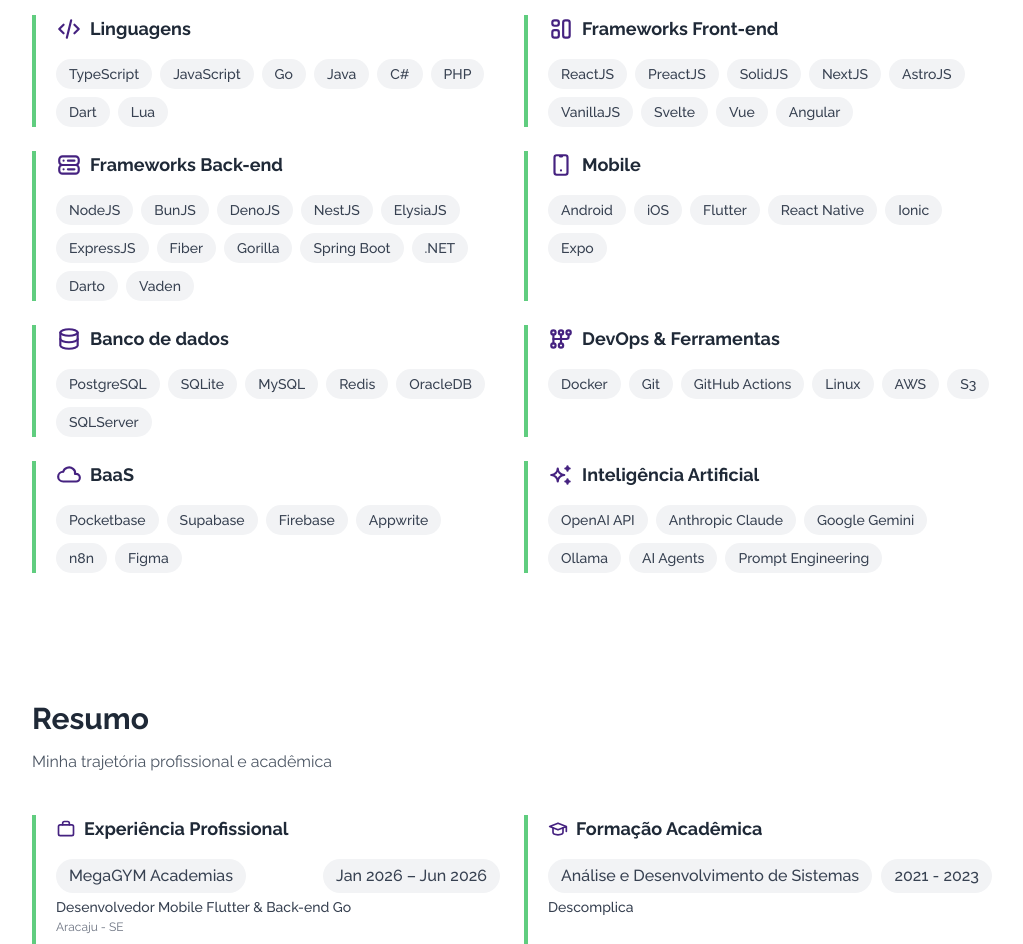
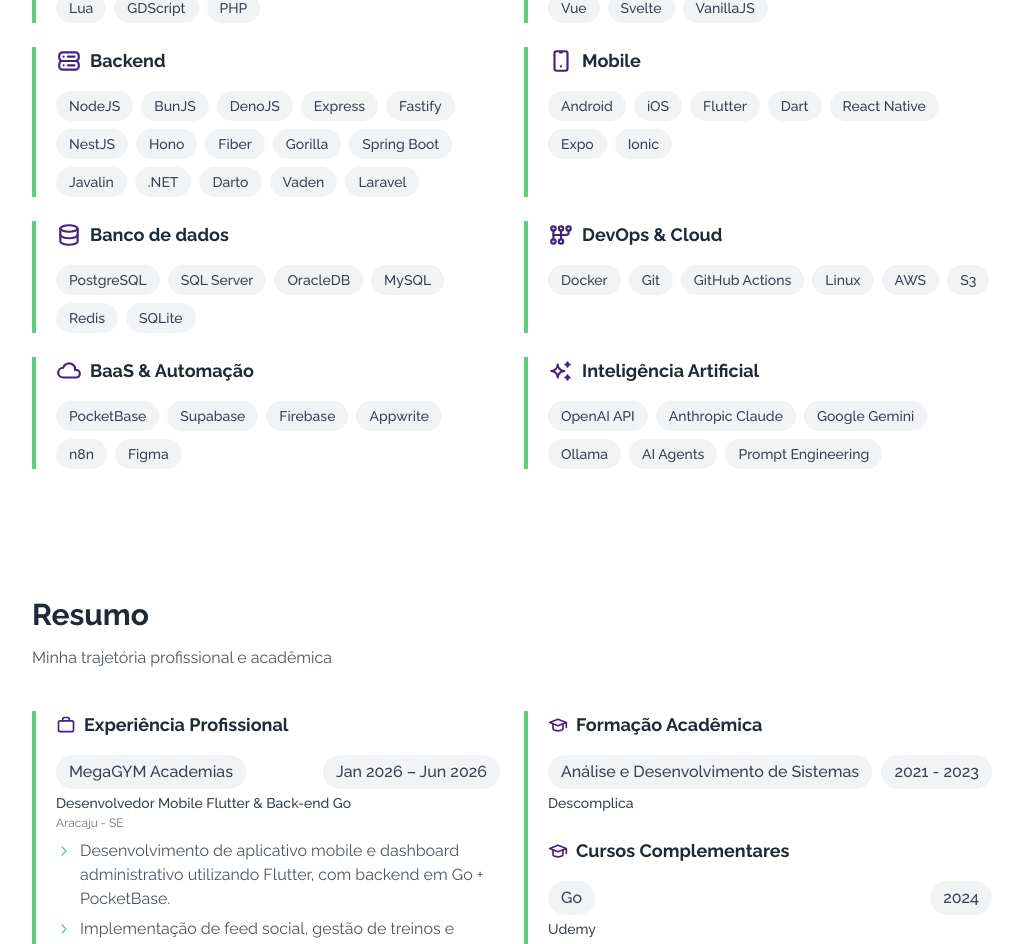
Before and after one commit to matheusoreis/matheusoreis.github.io, a React (Vite) app: page / in a window 1280 px wide. Shown: the part 1645-2589 px from the top of the page, without its empty margins (128-1151 px from the left). Built offline with nearby package versions, Linux system fonts and the light colour scheme.

Commit message:
Melhorias nos textos e organização geral

```diff
--- a/src/main.tsx
+++ b/src/main.tsx
@@ -18,7 +18,7 @@
 import { Sparkles } from "./app/components/icons/sparkles"
 import { User } from "./app/components/icons/user"
 import type { AppData } from "./app/types"
-import AOS from 'aos'
+import AOS from "aos"
 
 import "./index.css"
 import "aos/dist/aos.css"
@@ -28,23 +28,36 @@
     name: "Matheus Reis",
     backgroundImage: heroBg,
     typedStrings: [
-      "Desenvolvedor JavaScript",
-      "Desenvolvedor TypeScript",
-      "Desenvolvedor Dart",
-      "Desenvolvedor Java",
-      "Desenvolvedor C#",
-      "Desenvolvedor GO",
-      "Desenvolvedor Godot",
+      "Desenvolvedor Fullstack",
+      "Desenvolvedor Mobile",
+      "Desenvolvedor Backend",
+      "Desenvolvedor Frontend",
+      "Flutter Developer",
+      "Go Developer",
+      "TypeScript Developer",
       "Designer UX/UI",
-      "IA Cleaning",
-      "Prompt Engineer"
+      "AI Engineer",
+      "Prompt Engineer",
     ],
     socialLinks: [
-      { label: "WhatsApp", href: "https://wa.me/5579991045415", icon: <BrandWhatsApp size={32} /> },
-      { label: "GitHub", href: "https://github.com/matheusoreis/", icon: <BrandGithub size={32} /> },
-      { label: "LinkedIn", href: "https://www.linkedin.com/in/oliveirareiss/", icon: <BrandLinkedin size={32} /> },
+      {
+        label: "WhatsApp",
+        href: "https://wa.me/5579991045415",
+        icon: <BrandWhatsApp size={32} />,
+      },
+      {
+        label: "GitHub",
+        href: "https://github.com/matheusoreis/",
+        icon: <BrandGithub size={32} />,
+      },
+      {
+        label: "LinkedIn",
+        href: "https://www.linkedin.com/in/oliveirareiss/",
+        icon: <BrandLinkedin size={32} />,
+      },
     ],
   },
+
   navbar: {
     side: "left",
     items: [
@@ -54,23 +67,37 @@
       { label: "Resumo", href: "#resume", icon: <File size={32} /> },
     ],
   },
+
   about: {
     title: "Sobre",
-    description: "Desenvolvedor fullstack com experiência em aplicações de grande escala e alto volume transacional. Atuo em todas as camadas, back-end (Go, Java, C#, JS/TS, Dart, GDScript), front-end (ReactJS, PreactJS, SolidJS, NextJS, AstroJS, VanillaJS, Svelte, Vue, Angular, Flutter) e mobile (Flutter, React Native, Ionic), sempre com foco em performance, manutenibilidade, escalabilidade, entrega de valor e evolução contínua do produto. Tenho uma visão orientada a produto, buscando compreender as necessidades do negócio e dos usuários para transformar requisitos em soluções. Possuo conhecimento em Inteligência Artificial, incluindo integração com APIs de LLMs (OpenAI, Google Gemini, Anthropic), agentes autônomos, RAG (Retrieval-Augmented Generation) e automação inteligente com n8n, aplicando essas tecnologias para otimizar processos e criar experiências mais inteligentes. Minha visão holística do desenvolvimento, combinada com expertise em UX/UI, design systems e pensamento de produto, garante que cada solução seja tecnicamente robusta, intuitiva para o usuário e alinhada aos objetivos estratégicos do negócio.",
+    description:
+      "Desenvolvedor Fullstack com atuação ponta a ponta em produtos web (React, Next, Preact, Solid, Vue, Svelte), mobile (Flutter, React Native, Expo) e back-end (NodeJS, BunJS, DenoJS, Go, C#, PHP, Dart). Da arquitetura e modelagem de dados até a entrega e evolução contínua. Sempre com foco em performance, escalabilidade e experiência do usuário. Tenho base sólida em UX/UI e design systems e design o que me permite conectar decisões técnicas a necessidades reais do produto. Atualmente, aprofundo conhecimento em Inteligência Artificial, integrando LLMs e construindo agentes e automações inteligentes.",
     profileImage: profileImg,
-    subtitle: "Desenvolvedor Fullstack, Mobile, Designer UX/UI e Analista de Sistemas.",
+    subtitle: "Desenvolvedor Fullstack, Mobile, Designer, UX/UI e Analista de Sistemas.",
     details: [
       { label: "Nome", value: "Matheus Reis de Oliveira" },
-      { label: "E-mail", value: "reisdev.matheus@gmail.com", href: "mailto:reisdev.matheus@gmail.com" },
-      { label: "Contato", value: "(79) 9 9104-5415", href: "tel:5579991045415" },
+      {
+        label: "E-mail",
+        value: "reisdev.matheus@gmail.com",
+        href: "mailto:reisdev.matheus@gmail.com",
+      },
+      {
+        label: "Contato",
+        value: "(79) 9 9104-5415",
+        href: "tel:5579991045415",
+      },
       { label: "Cidade", value: "Aracaju - SE" },
-      { label: "Idade", value: "26" },
-      { label: "Github", value: "/matheusoreis", href: "https://github.com/matheusoreis/" },
+      {
+        label: "Github",
+        value: "/matheusoreis",
+        href: "https://github.com/matheusoreis/",
+      },
     ],
   },
+
   skills: {
     title: "Habilidades",
-    subtitle: "Tecnologias que uso no meu dia a dia",
+    subtitle: "Tecnologias que fazem parte do meu stack",
     categories: [
       {
         title: "Linguagens",
@@ -78,16 +105,18 @@
         skills: [
           { label: "TypeScript" },
           { label: "JavaScript" },
+          { label: "Dart" },
+          { label: "C#" },
+          { label: "Java" },
           { label: "Go" },
-          { label: "Java" },
-          { label: "C#" },
+          { label: "Lua" },
+          { label: "GDScript" },
           { label: "PHP" },
-          { label: "Dart" },
-          { label: "Lua" },
         ],
       },
+
       {
-        title: "Frameworks Front-end",
+        title: "Frontend",
         icon: <Layout size={26} />,
         skills: [
           { label: "ReactJS" },
@@ -95,35 +124,41 @@
           { label: "SolidJS" },
           { label: "NextJS" },
           { label: "AstroJS" },
+          { label: "Vue" },
+          { label: "Svelte" },
           { label: "VanillaJS" },
-          { label: "Svelte" },
-          { label: "Vue" },
-          { label: "Angular" },
         ],
       },
+
       {
-        title: "Frameworks Back-end",
+        title: "Backend",
         icon: <Server size={26} />,
         skills: [
           { label: "NodeJS" },
           { label: "BunJS" },
           { label: "DenoJS" },
 
+          { label: "Express" },
+          { label: "Fastify" },
           { label: "NestJS" },
-          { label: "ElysiaJS" },
-          { label: "ExpressJS" },
+          { label: "Hono" },
+
 
           { label: "Fiber" },
           { label: "Gorilla" },
 
           { label: "Spring Boot" },
+          { label: "Javalin" },
 
           { label: ".NET" },
 
           { label: "Darto" },
           { label: "Vaden" },
+
+          { label: "Laravel" },
         ],
       },
+
       {
         title: "Mobile",
         icon: <Smartphone size={26} />,
@@ -131,25 +166,28 @@
           { label: "Android" },
           { label: "iOS" },
           { label: "Flutter" },
+          { label: "Dart" },
           { label: "React Native" },
+          { label: "Expo" },
           { label: "Ionic" },
-          { label: "Expo" },
         ],
       },
+
       {
         title: "Banco de dados",
         icon: <Database size={26} />,
         skills: [
           { label: "PostgreSQL" },
-          { label: "SQLite" },
+          { label: "SQL Server" },
+          { label: "OracleDB" },
           { label: "MySQL" },
           { label: "Redis" },
-          { label: "OracleDB" },
-          { label: "SQLServer" },
+          { label: "SQLite" },
         ],
       },
+
       {
-        title: "DevOps & Ferramentas",
+        title: "DevOps & Cloud",
         icon: <ManualGearbox size={26} />,
         skills: [
           { label: "Docker" },
@@ -160,11 +198,12 @@
           { label: "S3" },
         ],
       },
+
       {
-        title: "BaaS",
+        title: "BaaS & Automação",
         icon: <Cloud size={26} />,
         skills: [
-          { label: "Pocketbase" },
+          { label: "PocketBase" },
           { label: "Supabase" },
           { label: "Firebase" },
           { label: "Appwrite" },
@@ -172,6 +211,7 @@
           { label: "Figma" },
         ],
       },
+
       {
         title: "Inteligência Artificial",
         icon: <Sparkles size={26} />,
@@ -183,153 +223,168 @@
           { label: "AI Agents" },
           { label: "Prompt Engineering" },
         ],
-      }
+      },
     ],
   },
 
   resume: {
     title: "Resumo",
+
     experience: [
       {
-        "company": "MegaGYM Academias",
-        "role": "Desenvolvedor Mobile Flutter & Back-end Go",
-        "period": "Jan 2026 – Jun 2026",
-        "location": "Aracaju - SE",
-        "description": [
-          "App mobile e dashboard administrativo com Flutter.",
-          "Backend com Go + PocketBase.",
-          "Feed social, gestão de treinos e acompanhamento nutricional integrados.",
-          "Modelagem relacional do banco de dados focada em integridade referencial e performance.",
-          "Aumento de 25% na retenção de alunos e adoção ativa por mais de 80% dos frequentadores."
-        ]
+        company: "MegaGYM Academias",
+        role: "Desenvolvedor Mobile Flutter & Back-end Go",
+        period: "Jan 2026 – Jun 2026",
+        location: "Aracaju - SE",
+        description: [
+          "Desenvolvimento de aplicativo mobile e dashboard administrativo utilizando Flutter, com backend em Go + PocketBase.",
+          "Implementação de feed social, gestão de treinos e acompanhamento nutricional em uma única plataforma.",
+          "Modelagem e otimização do banco de dados, priorizando integridade referencial, consistência e performance.",
+          "Atuação ponta a ponta no produto, desde arquitetura e desenvolvimento até evolução das funcionalidades.",
+          "Contribuição para 25% de aumento na retenção de alunos e adoção ativa por mais de 80% dos frequentadores.",
+        ],
       },
+
       {
-        "company": "DSU Soluções",
-        "role": "Desenvolvedor Mobile Flutter & Full-Stack",
-        "period": "Jul 2025 – Dez 2025",
-        "location": "São Paulo - SP",
-        "description": [
-          "Front-end com React e Flutter.",
-          "Backend-end com C# e .NET e NestJS.",
-          "Banco de dados SQL Server com modelagem otimizada para consultas complexas.",
-          "Desenvolvimento de aplicativos com flutter para produtores de música com dashboard em tempo real.",
-          "Monitoramento de métricas e performance ao vivo para tomada de decisão."
-        ]
+        company: "DSU Soluções",
+        role: "Desenvolvedor Mobile Flutter & Full-Stack",
+        period: "Jul 2025 – Dez 2025",
+        location: "São Paulo - SP",
+        description: [
+          "Desenvolvimento de aplicações web e mobile utilizando React, Flutter, C#/.NET e NestJS.",
+          "Desenvolvimento de aplicativos para produtores de música integrados a dashboards em tempo real.",
+          "Implementação de monitoramento de métricas e indicadores de performance para tomada de decisão em tempo real.",
+          "Modelagem e otimização de bases SQL Server para consultas complexas e maior eficiência operacional.",
+          "Atuação fullstack na construção e integração de interfaces, APIs e serviços de negócio.",
+        ],
       },
+
       {
-        "company": "Goodbom Supermercados",
-        "role": "Desenvolvedor Mobile Flutter & Full-Stack",
-        "period": "Abr 2024 – Nov 2025",
-        "location": "Sumaré, São Paulo - SP",
-        "description": [
-          "Front-end completo com NextJS, AstroJS e Flutter.",
-          "Backend com NestJS e SpringBoot e java legado.",
-          "Clean Architecture e MVVM para baixo acoplamento e alta manutenibilidade.",
-          "Integrações com PostgreSQL e OracleDB, priorizando consistência transacional.",
-          "Melhora de 40% no tempo no processamento de pedidos e 2.000+ transações/dia sem queda."
-        ]
+        company: "Goodbom Supermercados",
+        role: "Desenvolvedor Mobile Flutter & Full-Stack",
+        period: "Abr 2024 – Nov 2025",
+        location: "Sumaré, São Paulo - SP",
+        description: [
+          "Desenvolvimento de aplicações web e mobile utilizando NextJS, AstroJS e Flutter.",
+          "Desenvolvimento e manutenção de APIs e serviços utilizando NestJS, Spring Boot e Java legado.",
+          "Aplicação de Clean Architecture e MVVM para reduzir acoplamento e facilitar manutenção e evolução do código.",
+          "Integração com PostgreSQL e OracleDB, priorizando consistência transacional e confiabilidade dos dados.",
+          "Otimização do processamento de pedidos, alcançando 40% de redução no tempo de processamento.",
+          "Suporte a operações com mais de 2.000 transações diárias, mantendo estabilidade da aplicação.",
+        ],
       },
+
       {
-        "company": "Flutterando",
-        "role": "Designer UX/UI",
-        "period": "Abr 2025 – Mai 2025",
-        "location": "Remoto",
-        "description": [
-          "Criação da identidade visual oficial da maior comunidade Flutter do Brasil.",
-          "Definição de tipografia, paleta, hierarquia visual e sistema de componentes.",
-          "Pesquisas completas de UX/UI",
-        ]
+        company: "Flutterando",
+        role: "Designer UX/UI",
+        period: "Abr 2025 – Mai 2025",
+        location: "Remoto",
+        description: [
+          "Desenvolvimento da identidade visual oficial da Flutterando, uma das maiores comunidades brasileiras de Flutter.",
+          "Definição de tipografia, paleta de cores, hierarquia visual e sistema de componentes.",
+          "Condução de pesquisas e decisões de UX/UI alinhadas às necessidades do produto e dos usuários.",
+        ],
       },
+
       {
-        "company": "Desktopi",
-        "role": "Desenvolvedor Mobile Flutter",
-        "period": "Jan 2023 – Mar 2024",
-        "location": "São Mateus do Sul, Paraná - PR",
-        "description": [
-          "App multiplataforma em Flutter com técnica de offline first.",
-          "Consumo de APIs REST e integração com sistemas legados em Delphi.",
-          "Geolocalização, Criação de rotas até o endereço e acompanhamento do dispositivo conectado em tempo real.",
-          "Manutenção de servidores Linux.",
-        ]
+        company: "Desktopi",
+        role: "Desenvolvedor Mobile Flutter",
+        period: "Jan 2023 – Mar 2024",
+        location: "São Mateus do Sul, Paraná - PR",
+        description: [
+          "Desenvolvimento de aplicação mobile multiplataforma em Flutter utilizando estratégia Offline First.",
+          "Integração com APIs REST e sistemas legados desenvolvidos em Delphi.",
+          "Implementação de geolocalização, criação de rotas e acompanhamento de dispositivos em tempo real.",
+          "Atuação na manutenção e administração de servidores Linux.",
+        ],
       },
+
       {
-        "company": "Tecno Portas",
-        "role": "Programador Mobile Flutter, Front-end & Designer",
-        "period": "Mar 2021 – Dez 2022",
-        "location": "Arujá, São Paulo - SP",
-        "description": [
-          "Apps mobile com Flutter.",
-          "Landing pages com React/TypeScript e PHP.",
-          "Páginas de campanhas com Wordpress",
-          "Foco em performance e SEO.",
-          "Criação de identidades visuais, layouts para materiais gráficos e redes sociais.",
-        ]
+        company: "Tecno Portas",
+        role: "Programador Mobile Flutter, Front-end & Designer",
+        period: "Mar 2021 – Dez 2022",
+        location: "Arujá, São Paulo - SP",
+        description: [
+          "Desenvolvimento de aplicações mobile utilizando Flutter.",
+          "Desenvolvimento de landing pages e aplicações web com React, TypeScript e PHP.",
+          "Criação e manutenção de páginas de campanhas utilizando WordPress.",
+          "Otimização de aplicações com foco em performance e SEO.",
+          "Criação de identidades visuais, layouts e materiais gráficos para campanhas e redes sociais.",
+        ],
       },
+
       {
-        "company": "2eBrain Studios",
-        "role": "Programador Mobile React Native e PHP",
-        "period": "Fev 2020 - Nov 2020",
-        "location": "São Miguel Paulista, São Paulo - SP",
-        "description": [
-          "App de transporte sob demanda (modelo similar ao Uber).",
-          "Geolocalização em tempo real, matching entre motoristas e passageiros.",
-          "Rastreamento de rotas e experiência fluida para ambas as pontas."
-        ]
+        company: "2eBrain Studios",
+        role: "Programador Mobile React Native & PHP",
+        period: "Fev 2020 - Nov 2020",
+        location: "São Miguel Paulista, São Paulo - SP",
+        description: [
+          "Desenvolvimento de aplicativo de transporte sob demanda baseado em modelo semelhante a plataformas de mobilidade.",
+          "Implementação de geolocalização em tempo real e matching entre motoristas e passageiros.",
+          "Desenvolvimento de rastreamento de rotas e dos principais fluxos da experiência para motoristas e passageiros.",
+        ],
       },
+
       {
-        "company": "Ativa Logística",
-        "role": "Analista de Suporte e Designer Gráfico & Web Designer",
-        "period": "Out 2017 - Jun 2019",
-        "location": "São Miguel Paulista, São Paulo - SP",
-        "description": [
+        company: "Ativa Logística",
+        role: "Analista de Suporte, Designer Gráfico & Web Designer",
+        period: "Out 2017 - Jun 2019",
+        location: "São Miguel Paulista, São Paulo - SP",
+        description: [
           "Suporte técnico e manutenção de computadores, redes e servidores.",
-          "Desenvolvimento de landing pages.",
-          "Desenvolvimento de artes para materiais gráficos e redes sociais."
-        ]
-      }
+          "Desenvolvimento e manutenção de landing pages e páginas institucionais.",
+          "Criação de materiais gráficos e peças para campanhas e redes sociais.",
+        ],
+      },
     ],
-    "formations": [
-      { "course": "Análise e Desenvolvimento de Sistemas", "institution": "Descomplica", "year": "2021 - 2023" }
+
+    formations: [
+      {
+        course: "Análise e Desenvolvimento de Sistemas",
+        institution: "Descomplica",
+        year: "2021 - 2023",
+      },
     ],
-    "courses": [
-      { "course": "Go", "institution": "Udemy", "year": "2024" },
-      { "course": "Go", "institution": "Particular", "year": "2024" },
-      { "course": "Java", "institution": "Udemy", "year": "2023" },
-      { "course": "Lua", "institution": "Udemy", "year": "2023" },
-      { "course": "Lua", "institution": "Particular", "year": "2023" },
-      { "course": "React Native", "institution": "Udemy", "year": "2023" },
-      { "course": "ExpoJS", "institution": "Udemy", "year": "2023" },
-      { "course": "Flutter", "institution": "Flutterando", "year": "2023" },
-      { "course": "Java", "institution": "Particular", "year": "2022" },
-      { "course": "C#", "institution": "Udemy", "year": "2022" },
-      { "course": "C#", "institution": "Particular", "year": "2022" },
-      { "course": "NestJS", "institution": "Udemy", "year": "2022" },
-      { "course": "NextJS", "institution": "Udemy", "year": "2022" },
-      { "course": "SpringBoot", "institution": "Udemy", "year": "2022" },
-      { "course": "React Native", "institution": "Udemy", "year": "2022" },
-      { "course": "Flutter", "institution": "Flutterando", "year": "2022" },
-      { "course": "Ruby", "institution": "Udemy", "year": "2021" },
-      { "course": "Flutter", "institution": "Flutterando", "year": "2021" },
-      { "course": "Flutter", "institution": "Cod3r", "year": "2021" },
-      { "course": "NestJS", "institution": "Hcode Treinamentos", "year": "2021" },
-      { "course": "CodeIgniter", "institution": "Udemy", "year": "2021" },
-      { "course": "Laravel", "institution": "Udemy", "year": "2021" },
-      { "course": "PHP", "institution": "Udemy", "year": "2021" },
-      { "course": "PHP", "institution": "Alura", "year": "2021" },
-      { "course": ".NET", "institution": "Udemy", "year": "2020" },
-      { "course": "Flutter", "institution": "Flutterando", "year": "2020" },
-      { "course": "UX Design", "institution": "Alura", "year": "2020" },
-      { "course": "UI Design", "institution": "Alura", "year": "2020" },
-      { "course": "JavaScript / TypeScript", "institution": "Cod3r", "year": "2020" },
-      { "course": "HTML e CSS", "institution": "Alura", "year": "2020" },
-      { "course": "Design Gráfico", "institution": "Alura", "year": "2020" }
-    ]
+
+    courses: [
+      { course: "Go", institution: "Udemy", year: "2024" },
+      { course: "Go", institution: "Particular", year: "2024" },
+      { course: "Java", institution: "Udemy", year: "2023" },
+      { course: "Lua", institution: "Udemy", year: "2023" },
+      { course: "Lua", institution: "Particular", year: "2023" },
+      { course: "React Native", institution: "Udemy", year: "2023" },
+      { course: "ExpoJS", institution: "Udemy", year: "2023" },
+      { course: "Flutter", institution: "Flutterando", year: "2023" },
+      { course: "Java", institution: "Particular", year: "2022" },
+      { course: "C#", institution: "Udemy", year: "2022" },
+      { course: "C#", institution: "Particular", year: "2022" },
+      { course: "NestJS", institution: "Udemy", year: "2022" },
+      { course: "NextJS", institution: "Udemy", year: "2022" },
+      { course: "Spring Boot", institution: "Udemy", year: "2022" },
+      { course: "React Native", institution: "Udemy", year: "2022" },
+      { course: "Flutter", institution: "Flutterando", year: "2022" },
+      { course: "Ruby", institution: "Udemy", year: "2021" },
+      { course: "Flutter", institution: "Flutterando", year: "2021" },
+      { course: "Flutter", institution: "Cod3r", year: "2021" },
+      { course: "NestJS", institution: "Hcode Treinamentos", year: "2021" },
+      { course: "CodeIgniter", institution: "Udemy", year: "2021" },
+      { course: "Laravel", institution: "Udemy", year: "2021" },
+      { course: "PHP", institution: "Udemy", year: "2021" },
+      { course: "PHP", institution: "Alura", year: "2021" },
+      { course: ".NET", institution: "Udemy", year: "2020" },
+      { course: "Flutter", institution: "Flutterando", year: "2020" },
+      { course: "UX Design", institution: "Alura", year: "2020" },
+      { course: "UI Design", institution: "Alura", year: "2020" },
+      { course: "JavaScript / TypeScript", institution: "Cod3r", year: "2020" },
+      { course: "HTML e CSS", institution: "Alura", year: "2020" },
+      { course: "Design Gráfico", institution: "Alura", year: "2020" },
+    ],
   },
 }
 
 AOS.init({
   duration: 800,
-  easing: 'ease-in-out',
+  easing: "ease-in-out",
   once: false,
   mirror: false,
 })
```
